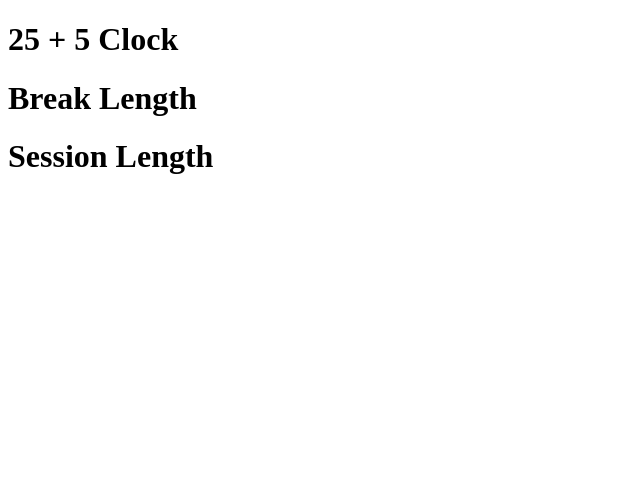
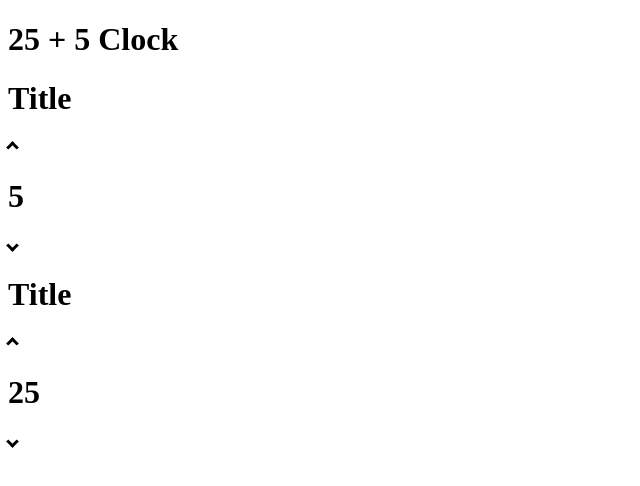
Before and after one commit to terminader7/clock, a React (Create React App) app: page / in a window 1280 px wide. Shown: the top 486 px of the page, without its empty margins (0-640 px from the left). Built offline with nearby package versions, Linux system fonts and the light colour scheme.

Commit message:
timer length given basic functionality, does not set length in display yet

```diff
--- a/src/components/Clock.js
+++ b/src/components/Clock.js
@@ -7,18 +7,14 @@ import { ClockTimerDisplay } from "./ClockTimerDisplay";
 const ClockContainer = styled.div``;
 
 export const Clock = () => {
-  const [breakTime, setBreakTime] = useState("5");
-  const [sessionTime, setSessionTime] = useState("25");
+  const [breakTime, setBreakTime] = useState(5);
+  const [sessionTime, setSessionTime] = useState(25);
 
   return (
     <ClockContainer>
       <h1>25 + 5 Clock</h1>
-      <ClockTimerLength
-        setBreakTime={setBreakTime}
-        setSessionTime={setSessionTime}
-        breakTime={breakTime}
-        sessionTime={sessionTime}
-      />
+      <ClockTimerLength setTime={setBreakTime} time={breakTime} />
+      <ClockTimerLength setTime={setSessionTime} time={sessionTime} />
       <ClockTimerDisplay breakTime={breakTime} sessionTime={sessionTime} />
     </ClockContainer>
   );
--- a/src/components/ClockTimerDisplay.js
+++ b/src/components/ClockTimerDisplay.js
@@ -2,17 +2,17 @@ import React from "react";
 
 import styled from "styled-components";
 
-const displayBox = styled.div``;
+const DisplayBox = styled.div``;
 
-const timer = styled.h2``;
+const Timer = styled.h2``;
 
-const timerLabel = styled.h2``;
+const TimerLabel = styled.h2``;
 
-export const ClockTimerDisplay = (breakTime, sessionTime) => {
+export const ClockTimerDisplay = ({ breakTime, sessionTime }) => {
   return (
-    <displayBox>
-      <timerLabel />
-      <timer />
-    </displayBox>
+    <DisplayBox>
+      <TimerLabel />
+      <Timer />
+    </DisplayBox>
   );
 };
--- a/src/components/ClockTimerLength.js
+++ b/src/components/ClockTimerLength.js
@@ -1,20 +1,41 @@
 import React from "react";
 import styled from "styled-components";
 
-const BreakButtonLabel = styled.h1``;
+const Title = styled.h1``;
 
-const SessionLength = styled.h1``;
+const Length = styled.h1``;
 
-export const ClockTimerLength = (
-  setBreakTime,
-  setSessionTime,
-  breakTime,
-  sessionTime
-) => {
+const UpArrow = styled.div`
+  border: solid black;
+  border-width: 0 3px 3px 0;
+  display: inline-block;
+  padding: 3px;
+  transform: rotate(-135deg);
+  -webkit-transform: rotate(-135deg);
+`;
+
+const DownArrow = styled.div`
+  border: solid black;
+  border-width: 0 3px 3px 0;
+  display: inline-block;
+  padding: 3px;
+  transform: rotate(45deg);
+  -webkit-transform: rotate(45deg);
+`;
+
+export const ClockTimerLength = ({ setTime, time }) => {
+  const incrementTime = () => {
+    setTime(time + 1);
+  };
+  const decrementTime = () => {
+    setTime(time - 1);
+  };
   return (
     <div>
-      <BreakButtonLabel>Break Length</BreakButtonLabel>
-      <SessionLength>Session Length</SessionLength>
+      <Title>Title</Title>
+      {time !== 60 && <UpArrow onClick={incrementTime}></UpArrow>}
+      <Length>{time}</Length>
+      {time !== 1 && <DownArrow onClick={decrementTime}></DownArrow>}
     </div>
   );
 };
```
